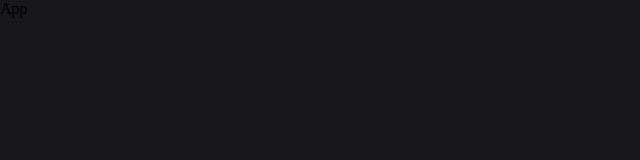
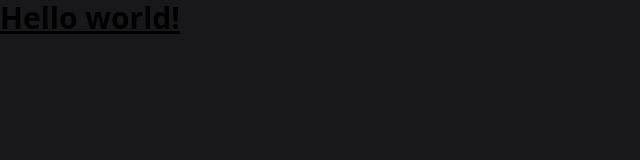
Before and after one commit to iliaalekseevofb/Tasks, a React (Create React App) app: page / in a window 1280 px wide. Shown: the top 160 px of the page, without its empty margins (0-640 px from the left). Built offline with nearby package versions, Linux system fonts and the light colour scheme; the HTML template or start-up script is replaced by a standard one.

Commit message:
Necessary dependencies are installed

```diff
--- a/package.json
+++ b/package.json
@@ -12,6 +12,7 @@
     "@types/react-dom": "^18.0.6",
     "react": "^18.2.0",
     "react-dom": "^18.2.0",
+    "react-router-dom": "^6.4.0",
     "react-scripts": "5.0.1",
     "typescript": "^4.8.3",
     "web-vitals": "^2.1.4"
@@ -39,5 +40,10 @@
       "last 1 firefox version",
       "last 1 safari version"
     ]
+  },
+  "devDependencies": {
+    "autoprefixer": "^10.4.11",
+    "postcss": "^8.4.16",
+    "tailwindcss": "^3.1.8"
   }
 }
--- /dev/null
+++ b/postcss.config.js
@@ -0,0 +1,6 @@
+module.exports = {
+  plugins: {
+    tailwindcss: {},
+    autoprefixer: {},
+  },
+}
--- a/src/App.tsx
+++ b/src/App.tsx
@@ -1,6 +1,10 @@
 const App = () => {
   return (
-    <div>App</div>
+    <div className="App">
+      <h1 className="text-3xl font-bold underline">
+        Hello world!
+      </h1>
+    </div>
   )
 }
 
--- a/src/index.css
+++ b/src/index.css
@@ -1,3 +1,7 @@
+@tailwind base;
+@tailwind components;
+@tailwind utilities;
+
 * {
   margin: 0;
   padding: 0;
--- /dev/null
+++ b/tailwind.config.js
@@ -0,0 +1,9 @@
+module.exports = {
+  content: [
+    "./src/**/*.{js,jsx,ts,tsx}",
+  ],
+  theme: {
+    extend: {},
+  },
+  plugins: [],
+}
```
Also changed, not shown: 1 other file (tests, documents, lock files or other folders).
